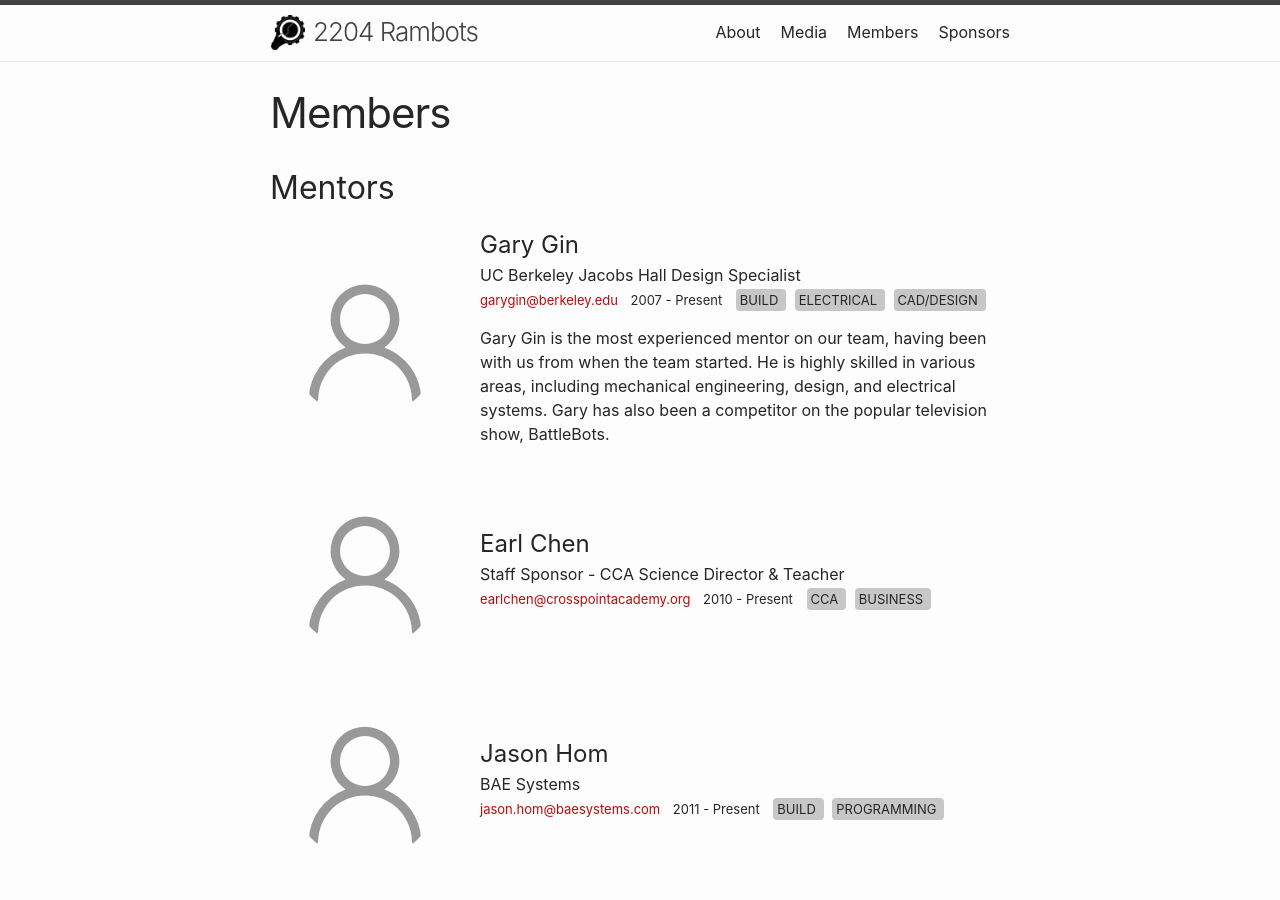
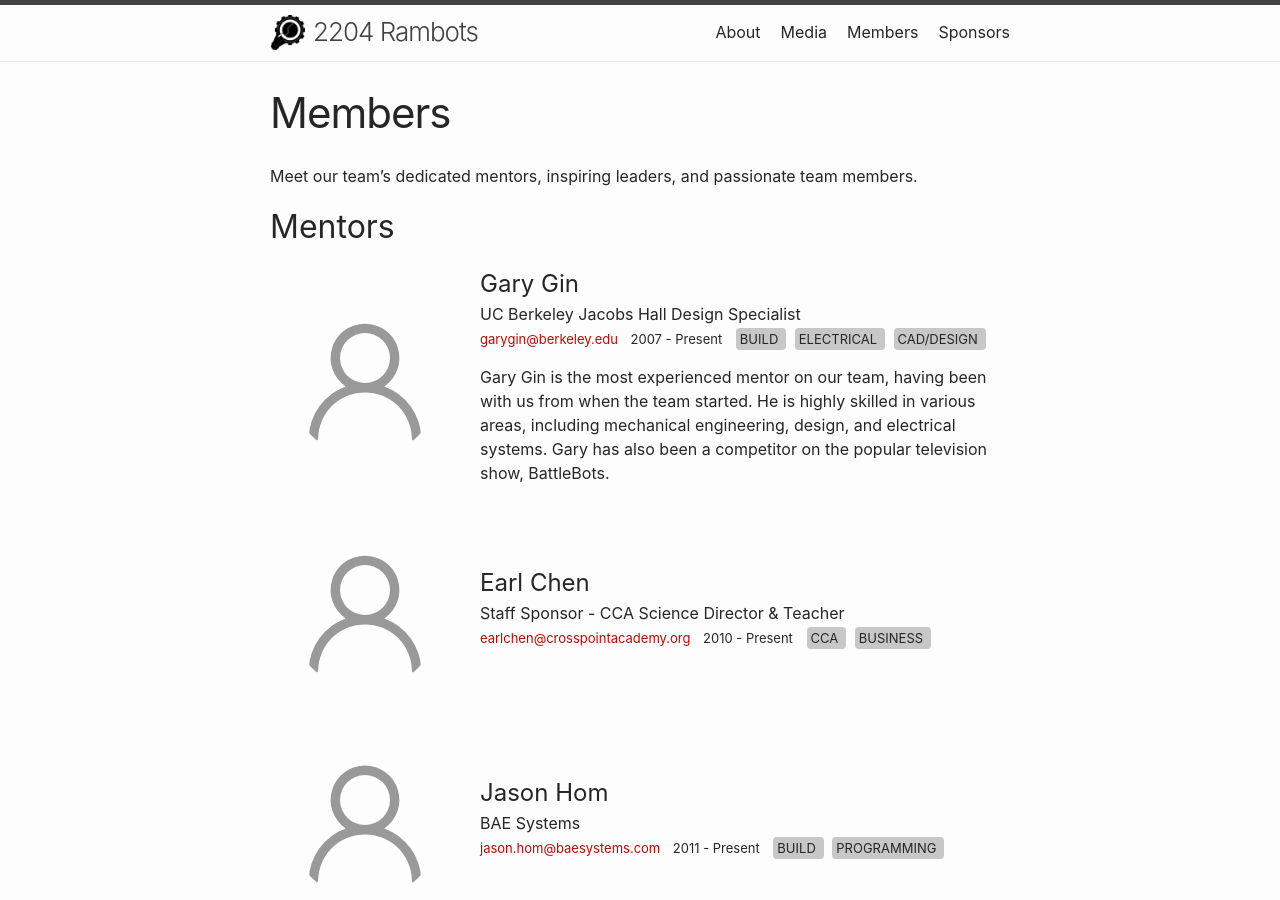
Before and after one commit to frc2204/website, a Jekyll site: the page built from members.md, in a window 1280 px wide and 900 px high. Built offline with Jekyll 4.4.1, drawn with Linux system fonts in a browser that asks for light colours.

Commit message:
Members content

```diff
--- a/members.md
+++ b/members.md
@@ -3,3 +3,5 @@ layout: members
 title: Members
 permalink: /members/
 ---
+
+Meet our team's dedicated mentors, inspiring leaders, and passionate team members.
```
